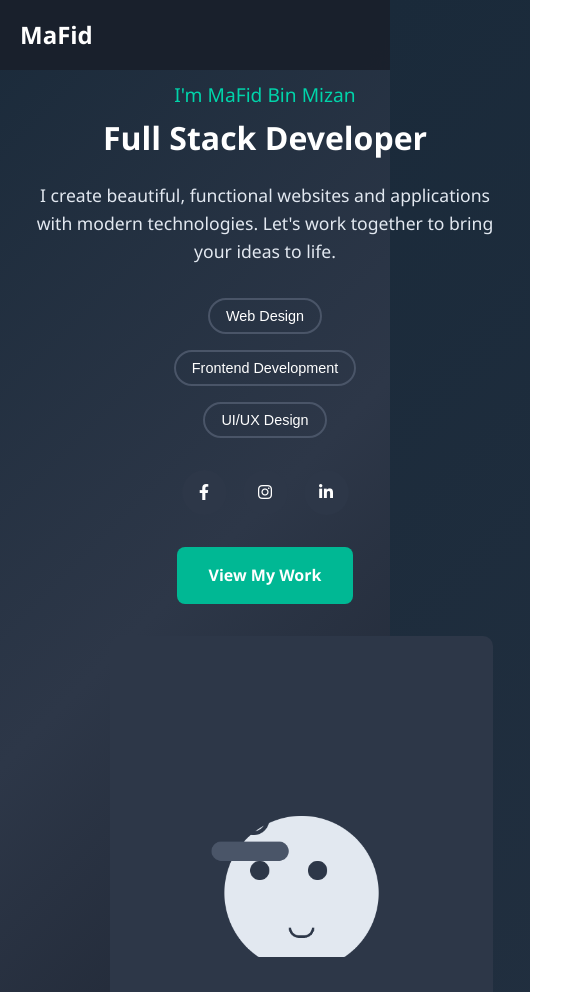
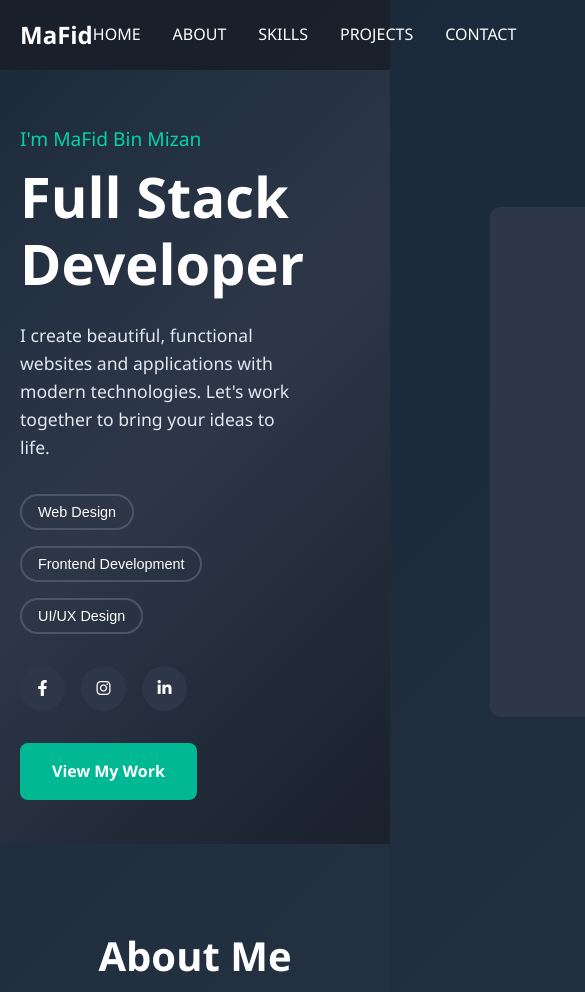
Before and after one commit to Mafid/Intern-Task, a plain HTML site: page index.html in a window 390 px wide. Shown: the top 992 px of the page, 585 px wide, since content can reach past the window. Drawn offline with Linux system fonts and the light colour scheme.

Commit message:
Update styles.css

```diff
--- a/styles.css
+++ b/styles.css
@@ -1,3 +1,4 @@
+
 /* Reset and Base Styles */
 * {
     margin: 0;
@@ -394,68 +395,6 @@ body {
     color: #a0aec0;
 }
 
-/* Responsive Design */
-@media (max-width: 768px) {
-    .hero-container {
-        grid-template-columns: 1fr;
-        text-align: center;
-        gap: 2rem;
-    }
-
-    .hero-content {
-        padding-right: 0;
-    }
-
-    .hero-title {
-        font-size: 2.5rem;
-    }
-
-    .service-buttons {
-        justify-content: center;
-    }
-
-    .social-icons {
-        justify-content: center;
-    }
-
-    .cta-buttons {
-        justify-content: center;
-    }
-
-    .nav-menu {
-        display: none;
-    }
-
-    .contact-content {
-        grid-template-columns: 1fr;
-    }
-
-    .testimonials-grid {
-        grid-template-columns: 1fr;
-    }
-}
-
-@media (max-width: 480px) {
-    .hero-title {
-        font-size: 2rem;
-    }
-
-    .service-buttons {
-        flex-direction: column;
-        align-items: center;
-    }
-
-    .cta-buttons {
-        flex-direction: column;
-        align-items: center;
-    }
-
-    .image-placeholder {
-        width: 250px;
-        height: 300px;
-    }
-}
-
 .btn-primary {
     text-decoration: none;
     color:white;
```
